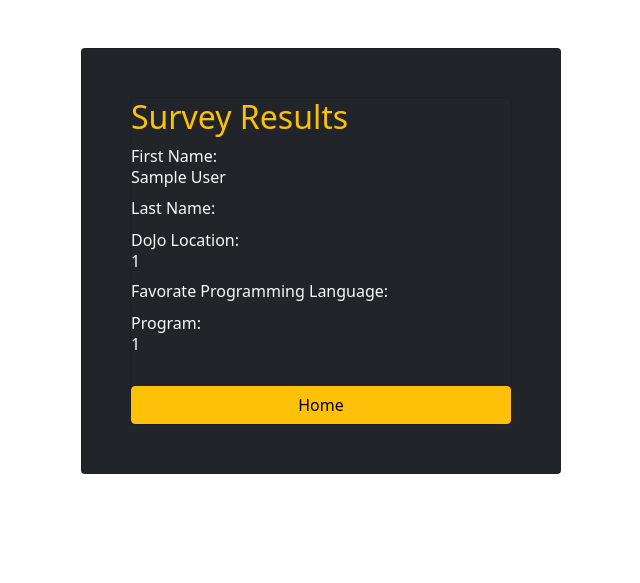
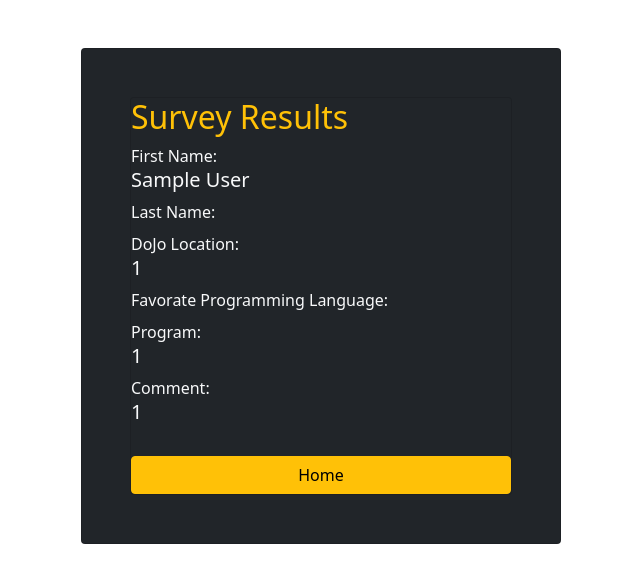
Before and after one commit to ancient-forest-creature/survey, a Flask app: page /result in a window 1280 px wide. Shown: the top 583 px of the page, without its empty margins (319-959 px from the left). Run offline with Flask 2, Linux system fonts and the light colour scheme; the visitor is signed in with stand-in values (Sample User, id 1).

Commit message:
Working on getting the stacks to display

```diff
--- a/templates/result.html
+++ b/templates/result.html
@@ -13,23 +13,23 @@
             <div class="card body bg-dark">
                 <h2 class="card-title text-warning">Survey Results</h2>
                 <lable>First Name:</lable>
-                <h6 class="card-text ">{{session['first_name']}}</h5>
+                <h5 class="card-text ">{{session['first_name']}}</h5>
                 <lable>Last Name:</lable>
-                <h6 class="card-text ">{{session['last_name']}}</h5>
+                <h5 class="card-text ">{{session['last_name']}}</h5>
                 <lable>DoJo Location:</lable>
-                <h6 class="card-text ">{{session['location']}}</h5>
+                <h5 class="card-text ">{{session['location']}}</h5>
                 <lable>Favorate Programming Language:</lable>
-                <h6 class="card-text ">{{session['lang']}}</h5>
+                <h5 class="card-text ">{{session['lang']}}</h5>
                 <lable>Program:</lable>
-                <h6 class="card-text ">{{session['program']}}</h5>
-                <!-- {% if stacks in session%}
+                <h5 class="card-text ">{{session['program']}}</h5>
+                {% if 'stacks' in session%}
                     {% for stack in stacks:%}
-                        <h5 class="card-text ">{{session['']}}</h5>
+                        <h5 class="card-text ">{{session['stack']}}</h5>
                     {% endfor %}
-                {% endif %} -->
-                {% if comment in session %}
-                <lable>Comment:</lable>
-                <h5 class="card-text ">{{session['comment']}}</h5>
+                {% endif %}
+                {% if 'comment' in session %}
+                    <lable>Comment:</lable>
+                    <h5 class="card-text ">{{session['comment']}}</h5>
                 {% endif %}
                 <a href="/reset" class="btn btn-warning mt-4">Home</a>
             </div>
```
